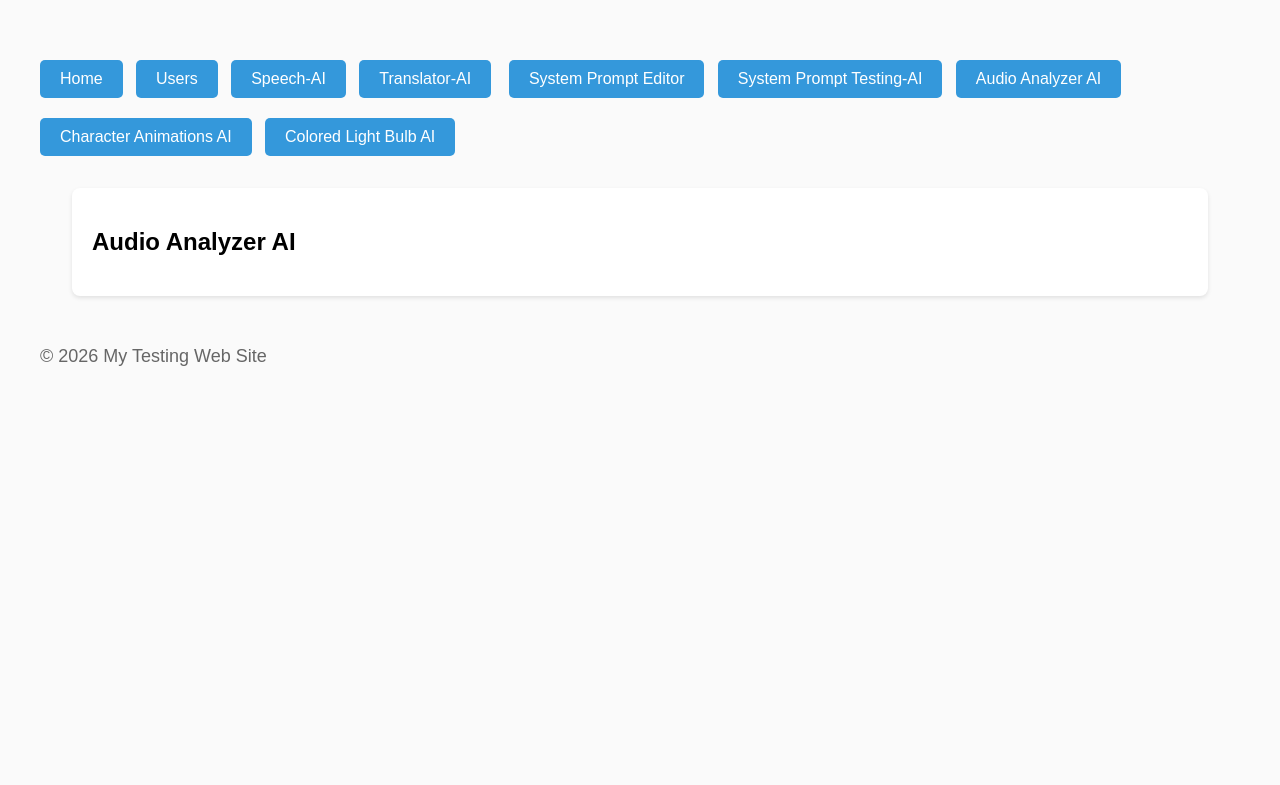
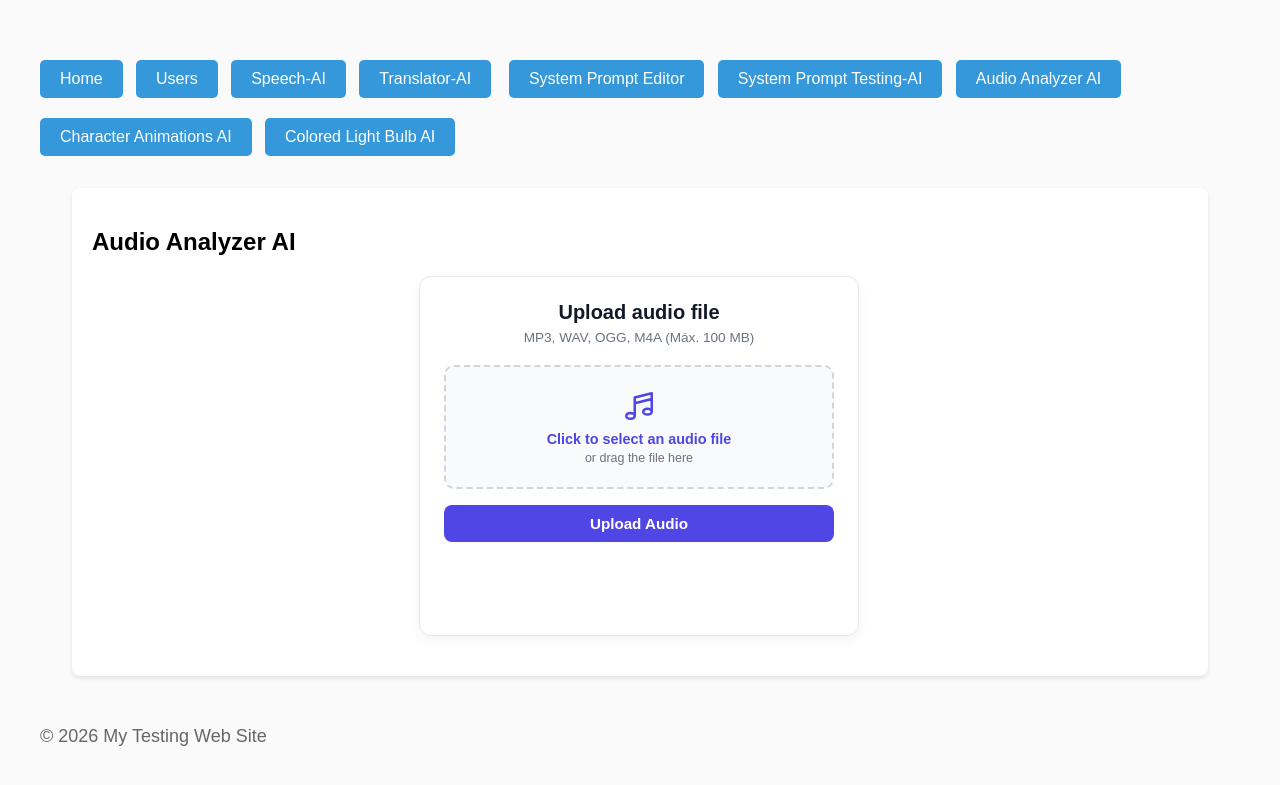
Before and after one commit to chemacarceller/NodeJS-Express-Advanced-MVC-Testing-Project, a Node server app: page /audioanalyzerAI in a window 1280 px wide. Shown: the top 785 px of the page. Run offline with Node 20, Linux system fonts and the light colour scheme; data that the repository does not hold is empty; some libraries are stand-ins or nearby versions.

Commit message:
initial commit

```diff
--- a/MVC/views/audioanalyzerAIView.ejs
+++ b/MVC/views/audioanalyzerAIView.ejs
@@ -3,3 +3,40 @@
 <script type="module" src="js/audioanalyzerAI.js"></script>
 <%- contentFor('body') %>
     <h2>Audio Analyzer AI</h2>
+<div class="au-layout-wrapper" id="auLayoutWrapper">
+  <div class="audio-uploader-widget">
+    <h3 class="au-title">Upload audio file</h3>
+    <p class="au-subtitle">MP3, WAV, OGG, M4A (Máx. 100 MB)</p>
+
+    <label for="audioInput" class="au-drop-zone" id="dropZone">
+      <svg xmlns="http://w3.org" fill="none" viewBox="0 0 24 24" stroke="currentColor" stroke-width="1.8">
+        <path stroke-linecap="round" stroke-linejoin="round" d="M9 19V6l12-3v13M9 19c0 1.105-1.343 2-3 2s-3-.895-3-2 1.343-2 3-2 3 .895 3 2zm12-3c0 1.105-1.343 2-3 2s-3-.895-3-2 1.343-2 3-2 3 .895 3 2zM9 10l12-3" />
+      </svg>
+      <span>Click to select an audio file</span>
+      <small>or drag the file here</small>
+    </label>
+
+    <input type="file" id="audioInput" accept="audio/*" />
+
+    <div class="au-preview-box" id="previewBox">
+      <div class="au-file-name" id="fileName"></div>
+      <audio id="audioPreview" controls></audio>
+    </div>
+
+    <button type="button" class="au-btn" id="uploadBtn">Upload Audio</button>
+    <div class="au-status" id="status"></div>
+
+    <button type="button" class="au-btn au-btn-transcribe" id="transcribeBtn" style="display: none;">
+      Transcription
+    </button>
+  </div>
+
+  <div class="au-transcription-panel" id="transcriptionPanel">
+    <div class="au-panel-header">
+      <h3 class="au-title">Transcription</h3>
+      <button type="button" class="au-btn-copy" id="copyBtn">Copy text</button>
+    </div>
+    <textarea id="transcriptionText" placeholder="The audio transcription will appear here..."></textarea>
+  </div>
+
+</div>
--- a/package.json
+++ b/package.json
@@ -20,6 +20,7 @@
     "http-errors": "~1.6.3",
     "mongoose": "^9.10.1",
     "morgan": "^1.12.1",
+    "multer": "^2.5.0",
     "pug": "^3.0.4",
     "say": "^0.16.0",
     "three": "^0.187.0"
--- a/public/css/audioanalyzerAI.css
+++ b/public/css/audioanalyzerAI.css
@@ -0,0 +1,283 @@
+/* Contenedor aislado: solo afecta a lo que esté dentro de esta caja */
+.audio-uploader-widget {
+  --au-primary: #4f46e5;
+  --au-primary-hover: #4338ca;
+  --au-bg: #ffffff;
+  --au-text: #111827;
+  --au-muted: #6b7280;
+  --au-border: #d1d5db;
+
+  background: var(--au-bg);
+  color: var(--au-text);
+  width: 100%;
+  max-width: 440px;
+  padding: 24px;
+  border-radius: 12px;
+  border: 1px solid #e5e7eb;
+  box-shadow: 0 4px 12px rgba(0, 0, 0, 0.05);
+  text-align: center;
+  margin: 20px auto; /* Lo centra horizontalmente sin romper tu layout */
+  box-sizing: border-box;
+  font-family: inherit; /* Usa la misma tipografía que ya tiene tu web */
+}
+
+.audio-uploader-widget * {
+  box-sizing: border-box;
+}
+
+.audio-uploader-widget .au-title {
+  font-size: 1.25rem;
+  margin: 0 0 6px 0;
+  font-weight: 700;
+}
+
+.audio-uploader-widget .au-subtitle {
+  color: var(--au-muted);
+  font-size: 0.85rem;
+  margin: 0 0 20px 0;
+}
+
+.audio-uploader-widget .au-drop-zone {
+  display: flex;
+  flex-direction: column;
+  align-items: center;
+  justify-content: center;
+  border: 2px dashed var(--au-border);
+  border-radius: 10px;
+  padding: 22px 16px;
+  cursor: pointer;
+  transition: all 0.2s ease;
+  background-color: #f9fafb;
+  margin-bottom: 16px;
+}
+
+.audio-uploader-widget .au-drop-zone:hover,
+.audio-uploader-widget .au-drop-zone.dragover {
+  border-color: var(--au-primary);
+  background-color: #eef2ff;
+}
+
+.audio-uploader-widget .au-drop-zone svg {
+  width: 34px;
+  height: 34px;
+  color: var(--au-primary);
+  margin-bottom: 8px;
+}
+
+.audio-uploader-widget .au-drop-zone span {
+  font-weight: 600;
+  color: var(--au-primary);
+  font-size: 0.9rem;
+}
+
+.audio-uploader-widget .au-drop-zone small {
+  color: var(--au-muted);
+  font-size: 0.78rem;
+  margin-top: 4px;
+}
+
+.audio-uploader-widget #audioInput {
+  display: none;
+}
+
+.audio-uploader-widget .au-preview-box {
+  display: none;
+  background: #f9fafb;
+  padding: 10px;
+  border-radius: 8px;
+  margin-bottom: 16px;
+  border: 1px solid #e5e7eb;
+}
+
+.audio-uploader-widget .au-file-name {
+  font-size: 0.82rem;
+  font-weight: 600;
+  margin-bottom: 8px;
+  word-break: break-all;
+}
+
+.audio-uploader-widget audio {
+  width: 100%;
+  height: 34px;
+}
+
+.audio-uploader-widget .au-btn {
+  width: 100%;
+  background-color: var(--au-primary);
+  color: #ffffff;
+  border: none;
+  padding: 10px 16px;
+  font-size: 0.95rem;
+  font-weight: 600;
+  border-radius: 8px;
+  cursor: pointer;
+  transition: background-color 0.2s ease;
+}
+
+.audio-uploader-widget .au-btn:hover {
+  background-color: var(--au-primary-hover);
+}
+
+.audio-uploader-widget .au-btn:disabled {
+  background-color: #9ca3af;
+  cursor: not-allowed;
+}
+
+.audio-uploader-widget .au-status {
+  margin-top: 14px;
+  padding: 8px 12px;
+  border-radius: 6px;
+  font-size: 0.85rem;
+  font-weight: 500;
+  display: none;
+}
+
+.audio-uploader-widget .au-status.success {
+  display: block;
+  background-color: #dcfce7;
+  color: #166534;
+}
+
+.audio-uploader-widget .au-status.error {
+  display: block;
+  background-color: #fee2e2;
+  color: #991b1b;
+}
+
+.audio-uploader-widget .au-status.loading {
+  display: block;
+  background-color: #e0e7ff;
+  color: #3730a3;
+}
+
+.audio-uploader-widget .au-btn-transcribe {
+  background-color: #10b981;
+  margin-top: 12px;
+  animation: auFadeIn 0.3s ease;
+}
+
+.audio-uploader-widget .au-btn-transcribe:hover {
+  background-color: #059669;
+}
+
+@keyframes auFadeIn {
+  from { opacity: 0; transform: translateY(-4px); }
+  to { opacity: 1; transform: translateY(0); }
+}
+
+/* Contenedor principal que gestiona el desplazamiento */
+.au-layout-wrapper {
+  display: flex;
+  justify-content: center;
+  align-items: stretch;
+  gap: 0;
+  width: 100%;
+  max-width: 440px;
+  margin: 20px auto;
+  transition: max-width 0.45s cubic-bezier(0.25, 0.8, 0.25, 1), gap 0.45s ease;
+  box-sizing: border-box;
+  font-family: inherit;
+}
+
+/* Estado expandido al transcribir */
+.au-layout-wrapper.has-transcription {
+  max-width: 1050px;
+  gap: 24px;
+}
+
+/* Ajuste en la tarjeta izquierda para que no se encoja al abrirse la derecha */
+.au-layout-wrapper .audio-uploader-widget {
+  margin: 0;
+  flex: 0 0 440px;
+  max-width: 100%;
+  transition: all 0.45s ease;
+}
+
+/* Panel derecho (oculto con ancho 0 y opacidad 0 al inicio) */
+.au-transcription-panel {
+  flex: 0 0 0;
+  width: 0;
+  opacity: 0;
+  overflow: hidden;
+  background: #ffffff;
+  border-radius: 12px;
+  border: 1px solid transparent;
+  box-shadow: 0 4px 12px rgba(0, 0, 0, 0.05);
+  display: flex;
+  flex-direction: column;
+  padding: 0;
+  transition: all 0.45s cubic-bezier(0.25, 0.8, 0.25, 1);
+  box-sizing: border-box;
+}
+
+/* Panel derecho visible */
+.au-layout-wrapper.has-transcription .au-transcription-panel {
+  flex: 1 1 auto;
+  width: auto;
+  opacity: 1;
+  padding: 24px;
+  border-color: #e5e7eb;
+}
+
+.au-panel-header {
+  display: flex;
+  justify-content: space-between;
+  align-items: center;
+  margin-bottom: 14px;
+}
+
+.au-panel-header .au-title {
+  font-size: 1.25rem;
+  margin: 0;
+  font-weight: 700;
+  color: #111827;
+}
+
+.au-btn-copy {
+  background-color: #f3f4f6;
+  color: #374151;
+  border: 1px solid #d1d5db;
+  padding: 6px 12px;
+  border-radius: 6px;
+  font-size: 0.82rem;
+  font-weight: 600;
+  cursor: pointer;
+  transition: background-color 0.2s;
+}
+
+.au-btn-copy:hover {
+  background-color: #e5e7eb;
+}
+
+#transcriptionText {
+  width: 100%;
+  flex: 1;
+  min-height: 300px;
+  padding: 14px;
+  border: 1px solid #d1d5db;
+  border-radius: 8px;
+  font-size: 0.95rem;
+  line-height: 1.6;
+  color: #111827;
+  background-color: #f9fafb;
+  resize: vertical;
+  outline: none;
+  box-sizing: border-box;
+  font-family: inherit;
+}
+
+#transcriptionText:focus {
+  border-color: #4f46e5;
+  background-color: #ffffff;
+}
+
+/* Adaptación para pantallas pequeñas (móviles/tablets) */
+@media (max-width: 850px) {
+  .au-layout-wrapper.has-transcription {
+    flex-direction: column;
+    max-width: 440px;
+  }
+  .au-layout-wrapper .audio-uploader-widget {
+    flex: 1 1 auto;
+  }
+}
--- a/public/js/audioanalyzerAI.js
+++ b/public/js/audioanalyzerAI.js
@@ -0,0 +1,130 @@
+const URL_PROXY = `${window.location.origin}/api`;
+
+const layoutWrapper = document.getElementById('auLayoutWrapper');
+const fileInput = document.getElementById('audioInput');
+const dropZone = document.getElementById('dropZone');
+const previewBox = document.getElementById('previewBox');
+const fileNameDisplay = document.getElementById('fileName');
+const audioPreview = document.getElementById('audioPreview');
+const uploadBtn = document.getElementById('uploadBtn');
+const transcribeBtn = document.getElementById('transcribeBtn');
+const statusText = document.getElementById('status');
+const transcriptionText = document.getElementById('transcriptionText');
+const copyBtn = document.getElementById('copyBtn');
+
+let uploadedFileName = null;
+
+function showStatus(message, type) {
+    statusText.textContent = message;
+    statusText.className = `au-status ${type}`;
+    statusText.style.display = 'block';
+}
+
+
+fileInput.addEventListener('change', () => {
+    const file = fileInput.files.item(0);
+    if (!file) return;
+
+    const sizeMB = (file.size / (1024 * 1024)).toFixed(2);
+    fileNameDisplay.textContent = `🎵 ${file.name} (${sizeMB} MB)`;
+
+    audioPreview.src = URL.createObjectURL(file);
+    previewBox.style.display = 'block';
+
+    statusText.style.display = 'none';
+    transcribeBtn.style.display = 'none';
+    layoutWrapper.classList.remove('has-transcription');
+    transcriptionText.value = '';
+    uploadedFileName = null;
+});
+
+if (dropZone) {
+    dropZone.addEventListener('dragover', (e) => {
+        e.preventDefault();
+        dropZone.classList.add('dragover');
+    });
+
+    dropZone.addEventListener('dragleave', () => {
+        dropZone.classList.remove('dragover');
+    });
+
+    dropZone.addEventListener('drop', (e) => {
+        e.preventDefault();
+        dropZone.classList.remove('dragover');
+        if (e.dataTransfer.files.length) {
+            fileInput.files = e.dataTransfer.files;
+            fileInput.dispatchEvent(new Event('change'));
+        }
+    });
+}
+
+uploadBtn.addEventListener('click', async () => {
+    const file = fileInput.files.item(0);
+    if (!file) {
+        showStatus('Please select an audio file first.', 'error');
+        return;
+    }
+
+    const formData = new FormData();
+    formData.append('audioFile', file);
+
+    try {
+        uploadBtn.disabled = true;
+        transcribeBtn.style.display = 'none';
+        showStatus('Uploading...', 'loading');
+
+        const response = await fetch(`${URL_PROXY}/upload-audio`, {
+            method: 'POST',
+            body: formData
+        });
+
+        const data = await response.json();
+        if (response.ok) {
+            showStatus(`✅ Success: ${data.message} (${data.archivo})`, 'success');
+            uploadedFileName = data.archivo;
+            transcribeBtn.style.display = 'block';
+        } else {
+            showStatus(`❌ Error: ${data.error}`, 'error');
+        }
+
+    } catch (error) {
+        showStatus('❌ Connection error with the server', 'error');
+        console.error(error);
+    } finally {
+        uploadBtn.disabled = false;
+    }
+});
+
+transcribeBtn.addEventListener('click', async () => {
+    if (!uploadedFileName) return;
+
+    layoutWrapper.classList.add('has-transcription');
+    transcriptionText.value = 'Transcribing audio, please wait...';
+    transcribeBtn.disabled = true;
+
+    try {
+        const response = await fetch(`${URL_PROXY}/transcribe`, {
+            method: 'POST',
+            headers: { 'Content-Type': 'application/json' },
+            body: JSON.stringify({ archivo: uploadedFileName })
+        });
+
+        const data = await response.json();
+        if (response.ok) transcriptionText.value = data.transcription || data.text || 'Transcription completed.';
+        else transcriptionText.value = `Error during transcription : ${data.error || 'Server failure'}`;
+
+    } catch (error) {
+        transcriptionText.value = 'Connection error while attempting to transcribe the audio.';
+        console.error(error);
+    } finally {
+        transcribeBtn.disabled = false;
+    }
+});
+
+copyBtn.addEventListener('click', () => {
+    if (!transcriptionText.value) return;
+    navigator.clipboard.writeText(transcriptionText.value);
+    const originalText = copyBtn.textContent;
+    copyBtn.textContent = '¡Copied!';
+    setTimeout(() => { copyBtn.textContent = originalText; }, 2000);
+});
--- a/routes/ApiRoutes.js
+++ b/routes/ApiRoutes.js
@@ -10,6 +10,7 @@ const apiController = new ApiController();
 // List of AJAX requests, all starting with /api
 router.get('/users', (req, res) => apiController.getUsers(req, res));
 router.post('/reproduce', (req, res) => apiController.reproduce(req, res));
+router.post('/upload-audio', (req, res) => apiController.uploadAudioFile(req, res));
 
 router.post('/client/init-agent', (req, res) => apiController.initAgent(req, res));
 router.post('/client/send-message', (req, res) => apiController.sendMessage(req, res));
```
Also changed, not shown: MVC/controllers/apiController.js (+63 -0 lines), 1 other file.
